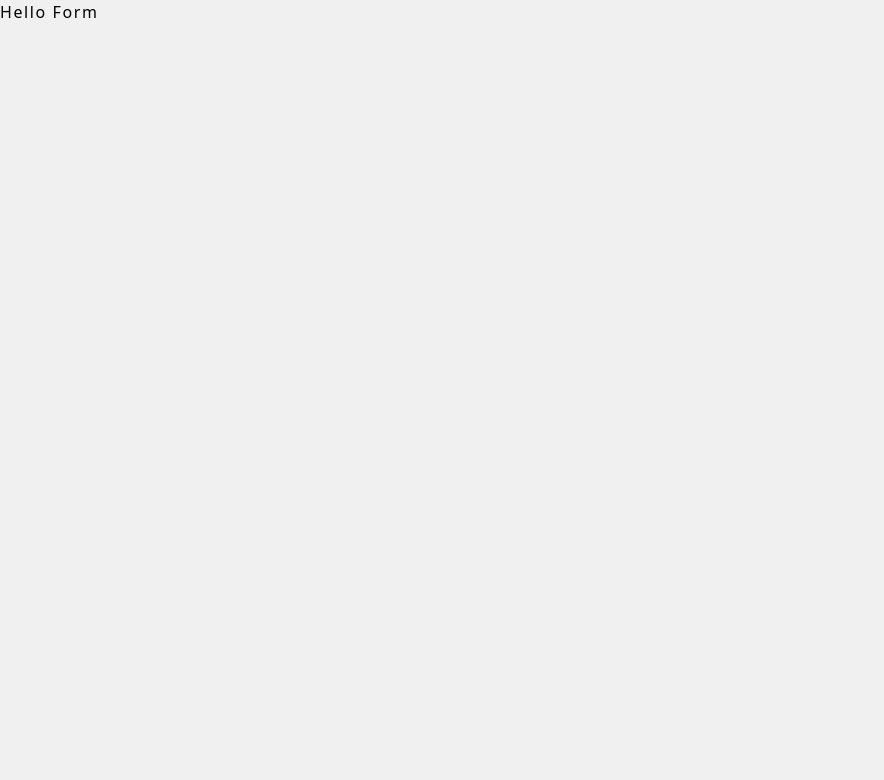
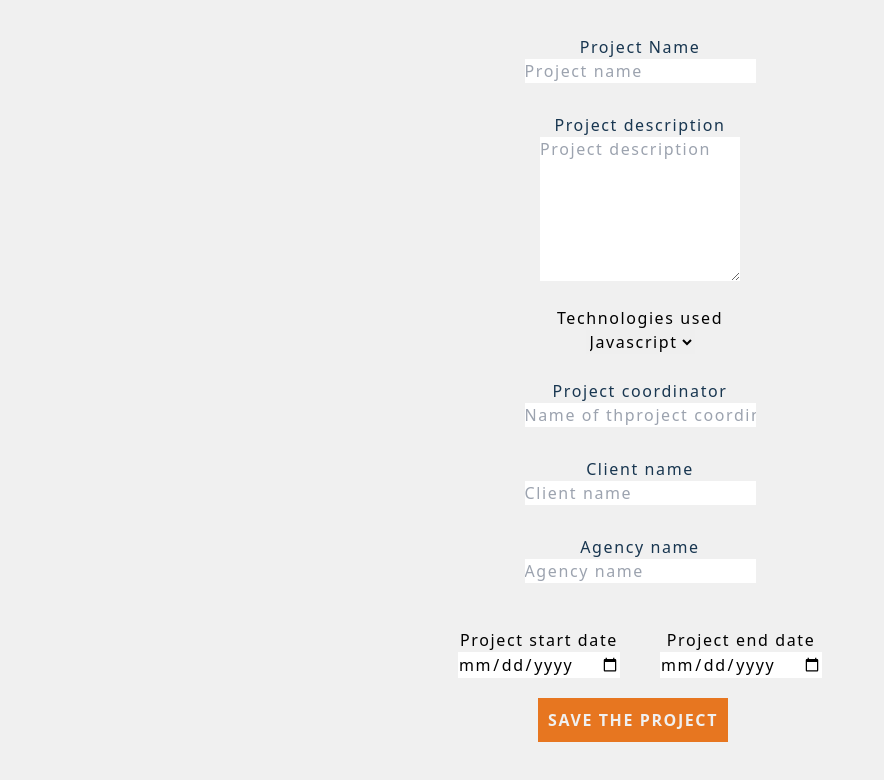
Before and after one commit to wendybaque/hackathon2, a React (Vite) app in the folder frontend/: page /Form in a window 1280 px wide. Shown: the top 780 px of the page, without its empty margins (0-884 px from the left). Built offline with nearby package versions, Linux system fonts and the light colour scheme.

Commit message:
Add prject form with his style and routes

```diff
--- a/frontend/package.json
+++ b/frontend/package.json
@@ -13,7 +13,9 @@
     "prop-types": "^15.8.1",
     "react": "^17.0.2",
     "react-dom": "^17.0.2",
-    "react-router-dom": "^6.3.0"
+    "react-hook-form": "^7.33.0",
+    "react-router-dom": "^6.3.0",
+    "template-fullstack": "file:.."
   },
   "devDependencies": {
     "@vitejs/plugin-react": "^1.0.7",
--- a/frontend/src/App.css
+++ b/frontend/src/App.css
@@ -18,12 +18,12 @@
   line-height: 1.5;
   box-sizing: border-box;
   letter-spacing: 0.1rem;
-  --BackgroundColor: #F0F0F0;
+  --BackgroundColor: #f0f0f0;
   --MainColor: #183650;
   /*tables or cards titles color*/
   --color2: #183650;
-/*CTA colors*/
-  --color3: #E77620;
+  /*CTA colors*/
+  --color3: #e77620;
   --border-radius: 18px;
   --box-shadow: 0 3px 7px var(--MainColor);
 }
--- a/frontend/src/App.jsx
+++ b/frontend/src/App.jsx
@@ -4,7 +4,7 @@ import { BrowserRouter, Routes, Route } from "react-router-dom";
 
 import MyProjects from "@components/MyProjects";
 import MySearch from "@components/MySearch";
-import Form from "@components/Form";
+import Form from "@components/ProjectForm";
 import DailyNews from "@components/DailyNews";
 import Home from "@components/Home";
 
--- a/frontend/src/components/Form.jsx
+++ /dev/null
@@ -1,7 +0,0 @@
-import React from "react";
-
-function Form() {
-  return <div>Hello Form</div>;
-}
-
-export default Form;
--- /dev/null
+++ b/frontend/src/components/ProjectForm.css
@@ -0,0 +1,55 @@
+.project_form {
+  margin: 10px;
+  display: flex;
+  flex-direction: column;
+  flex-wrap: nowrap;
+  justify-content: space-around;
+  align-items: center;
+  align-content: center;
+}
+
+.project_input {
+  color: var(--MainColor);
+  padding: 5px;
+  margin: 20px;
+  display: flex;
+  flex-direction: column;
+  flex-wrap: nowrap;
+  justify-content: space-around;
+  align-items: center;
+  align-content: center;
+}
+
+.project_date {
+  display: flex;
+  flex-direction: row;
+  flex-wrap: nowrap;
+  justify-content: space-around;
+  align-items: center;
+  align-content: center;
+}
+
+.button_form {
+  margin-left: 100px;
+  display: flex;
+  flex-direction: column;
+  flex-wrap: nowrap;
+  justify-content: space-around;
+  align-items: center;
+  align-content: center;
+  background-color: var(--color3);
+  color: var(--BackgroundColor);
+  padding: 10px;
+  font-weight: bold;
+}
+
+.start_date,
+.end_date {
+  margin: 20px;
+  display: flex;
+  flex-direction: column;
+  flex-wrap: nowrap;
+  justify-content: space-around;
+  align-items: center;
+  align-content: center;
+}
--- /dev/null
+++ b/frontend/src/components/ProjectForm.jsx
@@ -0,0 +1,108 @@
+/* eslint-disable no-restricted-syntax */
+/* eslint-disable react/jsx-props-no-spreading */
+import React from "react";
+import { useForm } from "react-hook-form";
+
+import "./ProjectForm.css";
+
+export default function ProjectForm() {
+  const {
+    register,
+    handleSubmit,
+    formState: { errors },
+  } = useForm();
+  const onSubmit = (data) => console.log(data);
+  return (
+    <div className="project_form">
+      <form onSubmit={handleSubmit(onSubmit)}>
+        <label htmlFor="project_name" className="project_input">
+          Project Name
+          <input
+            type="text"
+            placeholder="Project name"
+            name="project_name"
+            {...register("project_name", { required: true })}
+          />
+          {errors.exampleRequired && <span>This field is required</span>}
+        </label>
+        <label htmlFor="poject_descr" className="project_input">
+          Project description
+          <textarea
+            type="text"
+            rows="6"
+            placeholder="Project description"
+            name="poject_descr"
+            {...register("poject_descr", { required: true, maxLength: 20 })}
+          />
+          {errors.exampleRequired && <span>This field is required</span>}
+        </label>
+        <label htmlFor="technology" className="project_form">
+          Technologies used
+          <select>
+            <option value="Javascript">Javascript</option>
+            <option value="React">React</option>
+            <option value="PHP">PHP</option>
+            <option value="Synfony">Synfony</option>
+            <option value="Synfony">Angular</option>
+            <option value="Synfony">Java</option>
+            <option value="Synfony">C#</option>
+          </select>
+        </label>
+        <label htmlFor="project_coord" className="project_input">
+          Project coordinator
+          <input
+            type="text"
+            placeholder="Name of thproject coordinator"
+            name="project_coord"
+            {...register("project_coord", { required: true })}
+          />
+          {errors.exampleRequired && <span>This field is required</span>}
+        </label>
+        <label htmlFor="client_name" className="project_input">
+          Client name
+          <input
+            type="text"
+            placeholder="Client name"
+            name="client_name"
+            {...register("client_name", { required: true })}
+          />
+          {errors.exampleRequired && <span>This field is required</span>}
+        </label>
+        <label htmlFor="agency_name" className="project_input">
+          Agency name
+          <input
+            type="text"
+            placeholder="Agency name"
+            name="agency_name"
+            {...register("agency_name", { required: true })}
+          />
+          {errors.exampleRequired && <span>This field is required</span>}
+        </label>
+        <div className="project_date">
+          <label htmlFor="start_date" className="start_date">
+            Project start date
+            <input
+              type="date"
+              name="startdate"
+              {...register("start_date", { required: true })}
+            />
+            {errors.exampleRequired && <span>This field is required</span>}
+          </label>
+          <label htmlFor="end_date" className="end_date">
+            Project end date
+            <input
+              type="date"
+              name="endl_date"
+              {...register("end_date", { required: true })}
+            />
+            {errors.exampleRequired && <span>This field is required</span>}
+          </label>
+        </div>
+        <button type="submit" className="button_form">
+          {" "}
+          SAVE THE PROJECT{" "}
+        </button>
+      </form>
+    </div>
+  );
+}
--- /dev/null
+++ b/frontend/src/pages/Form.jsx
@@ -0,0 +1,10 @@
+import ProjectForm from "../components/ProjectForm";
+
+export default function Form() {
+  return (
+    <header className="App-header">
+      <h1>New project</h1>
+      <ProjectForm />
+    </header>
+  );
+}
```
Also changed, not shown: 1 other file (tests, documents, lock files or other folders).
